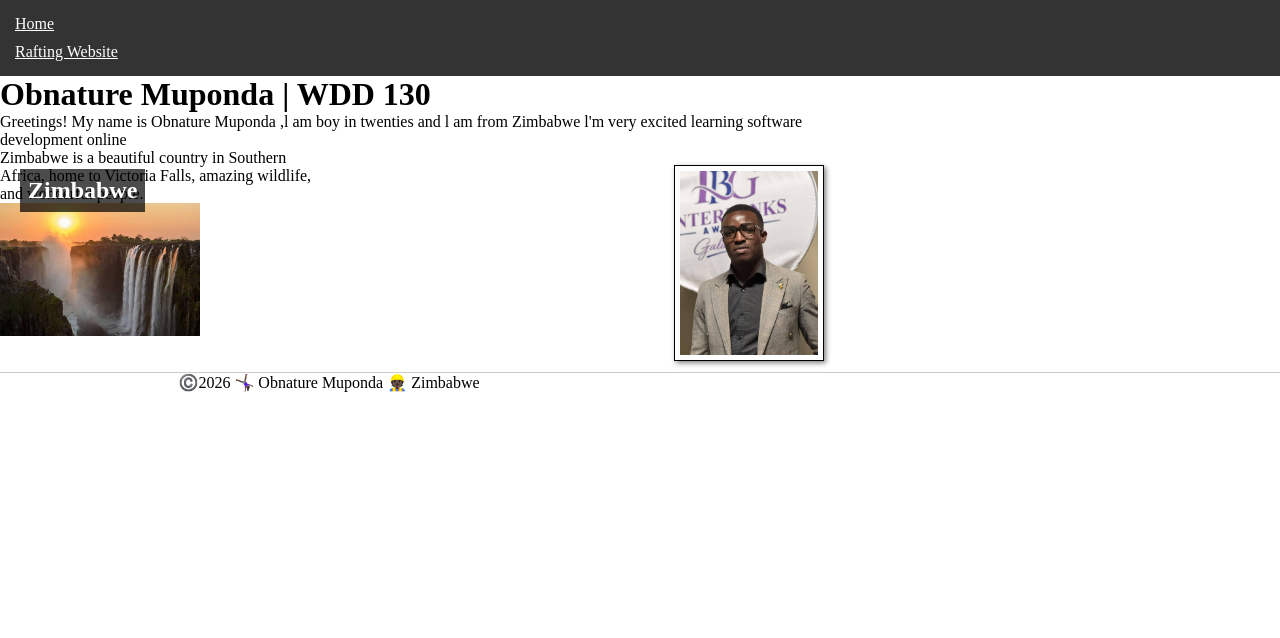
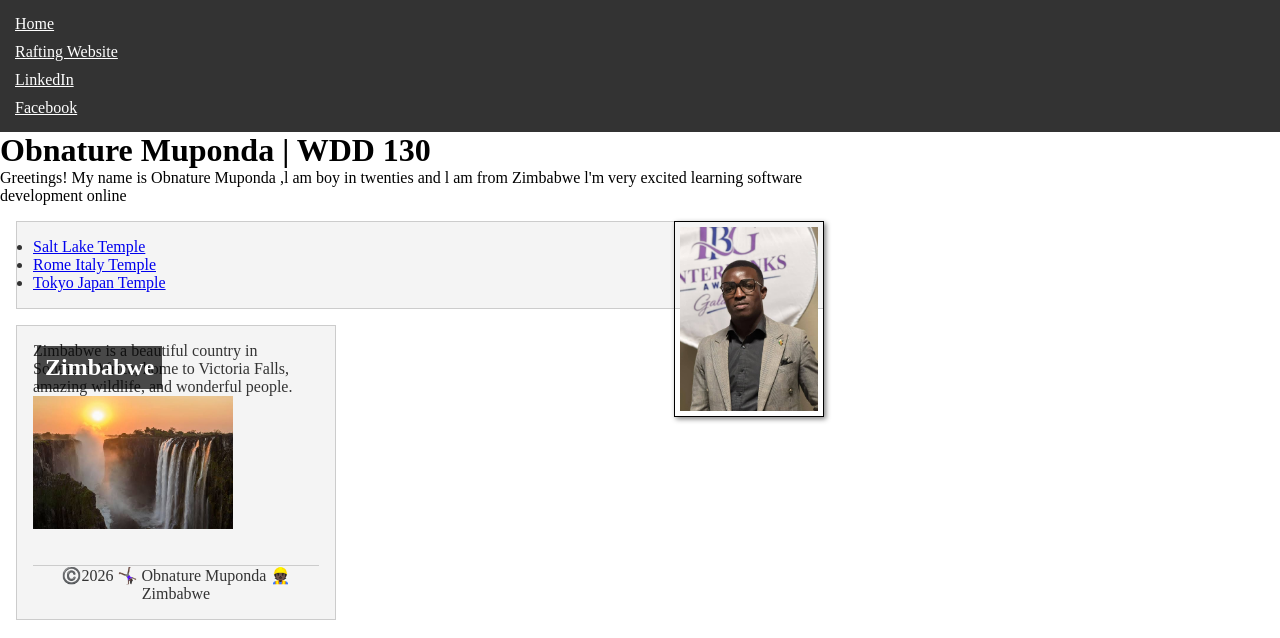
Before and after one commit to obnaturemupondazw/wdd130, a plain HTML site: page index.html in a window 1280 px wide. Drawn offline with Linux system fonts and the light colour scheme.

Commit message:
updated index html in root folder

```diff
--- a/index.html
+++ b/index.html
@@ -5,9 +5,7 @@
     <meta charset="UTF-8">
     <meta name="viewport" content="width=device-width, initial-scale=1.0">
     <title>Obnature Muponda | WDD 130</title>
-    <meta name="description" content="Obnature Muponda's home page for WDD 130, learning web development.">
-    <meta name="author" content="Obnature Muponda">
-    <link rel="stylesheet" href="styles/styles.css">
+    <link rel="stylesheet" href="../styles/styles.css">
 </head>
 
 <body>
@@ -15,23 +13,28 @@
         <nav>
             <a href="#">Home</a>
             <a href="wwr/">Rafting Website</a>
-
+            <a href="https://linkedin.com" target="_blank">LinkedIn</a>
+            <a href="https://facebook.com" target="_blank">Facebook</a>
         </nav>
     </header>
     <main>
         <h1>Obnature Muponda | WDD 130</h1>
         <p>Greetings! My name is Obnature Muponda ,l am boy in twenties and l am from Zimbabwe l'm very excited learning software development online</p>
-        <img src="images/profile.jpeg" alt="Obnature Muponda" width="200">
+        <img src="week01/images/profile.jpeg" alt="Obnature Muponda" width="200">
+        <ul class="box">
+            <li><a href="https://www.churchofjesuschrist.org/temples/details/salt-lake-temple?lang=eng" target="_blank">Salt Lake Temple</a></li>
+            <li><a href="https://www.churchofjesuschrist.org/temples/details/rome-italy-temple?lang=eng" target="_blank">Rome Italy Temple</a></li>
+            <li><a href="https://www.churchofjesuschrist.org/temples/details/tokyo-japan-temple?lang=eng" target="_blank">Tokyo Japan Temple</a></li>
+        </ul>
     </main>
-    <aside>
+    <aside class="box">
         <h2>Zimbabwe</h2>
         <p>Zimbabwe is a beautiful country in Southern Africa, home to Victoria Falls, amazing wildlife, and wonderful people.</p>
-        <img src="images/zimbabwe.jpg" alt="Beautiful scenery in Zimbabwe">
-
-    </aside>
-    <footer>
-        <p>©️2026 🤸🏿‍♀️ Obnature Muponda 👷🏿 Zimbabwe</p>
-    </footer>
+        <img src="week01/images/zimbabwe.jpg" alt="Beautiful scenery in Zimbabwe">
+        </asid>
+        <footer>
+            </p>©️2026 🤸🏿‍♀️ Obnature Muponda 👷🏿 Zimbabwe</p>
+        </footer>
 </body>
 
 </html>
```
